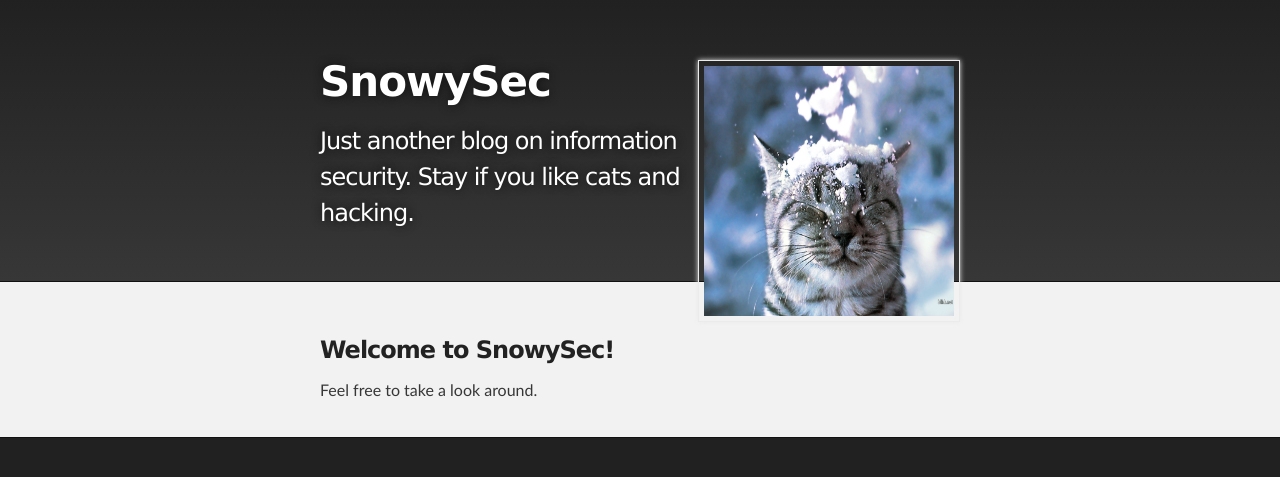
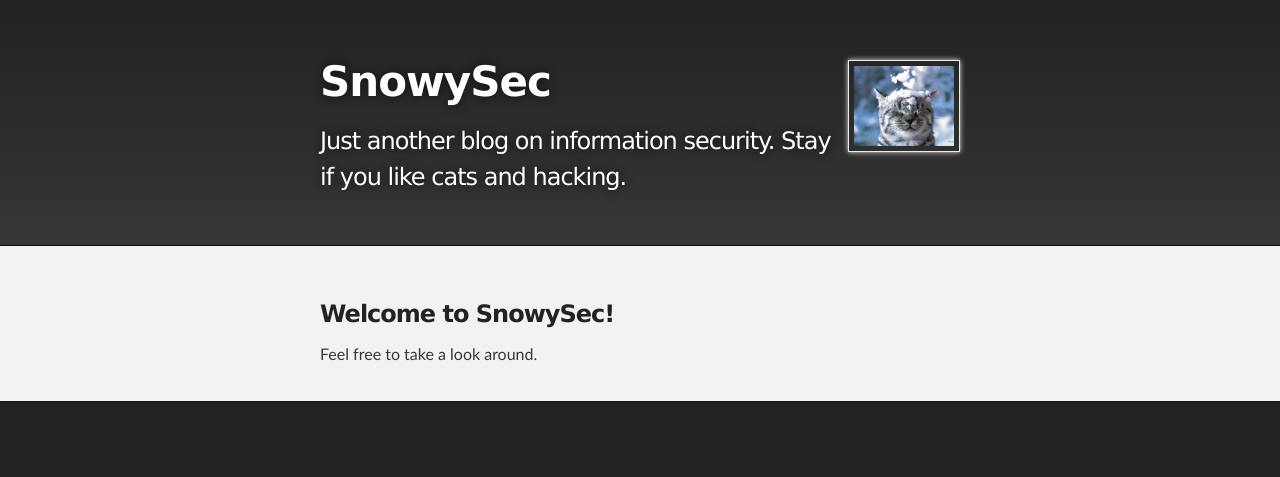
Before and after one commit to snowysecurity/snowysecurity.github.io, a Jekyll site: the page built from index.md, in a window 1280 px wide. Shown: the top 477 px of the page. Built offline with Jekyll 4.4.1, drawn with Linux system fonts in a browser that asks for light colours; our own code applies the rules of GitHub Pages for plain Markdown files.

Commit message:
Update default.html

```diff
--- a/_layouts/default.html
+++ b/_layouts/default.html
@@ -16,7 +16,7 @@
     <div id="header_wrap" class="outer">
         <header class="inner">
 
-          <h1 id="project_title"><img src="/assets/images/snowy_cat.jpg" alt="SnowySec" style="float:right;width:250px;height:250px;">SnowySec</h1>
+          <h1 id="project_title"><img src="/assets/images/snowy_cat.jpg" alt="SnowySec" style="float:right;width:100px;height:100x;">SnowySec</h1>
           <h2 id="project_tagline">Just another blog on information security. Stay if you like cats and hacking.</h2>
 
         </header>
```
